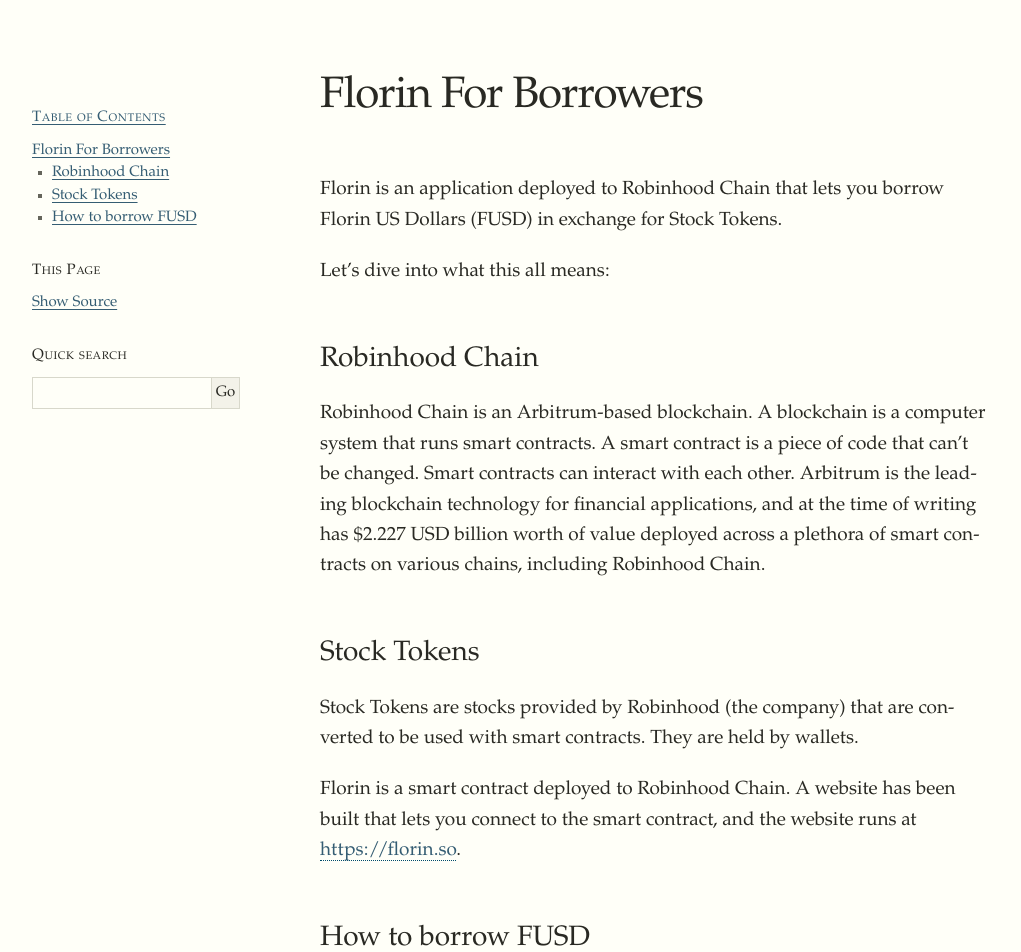
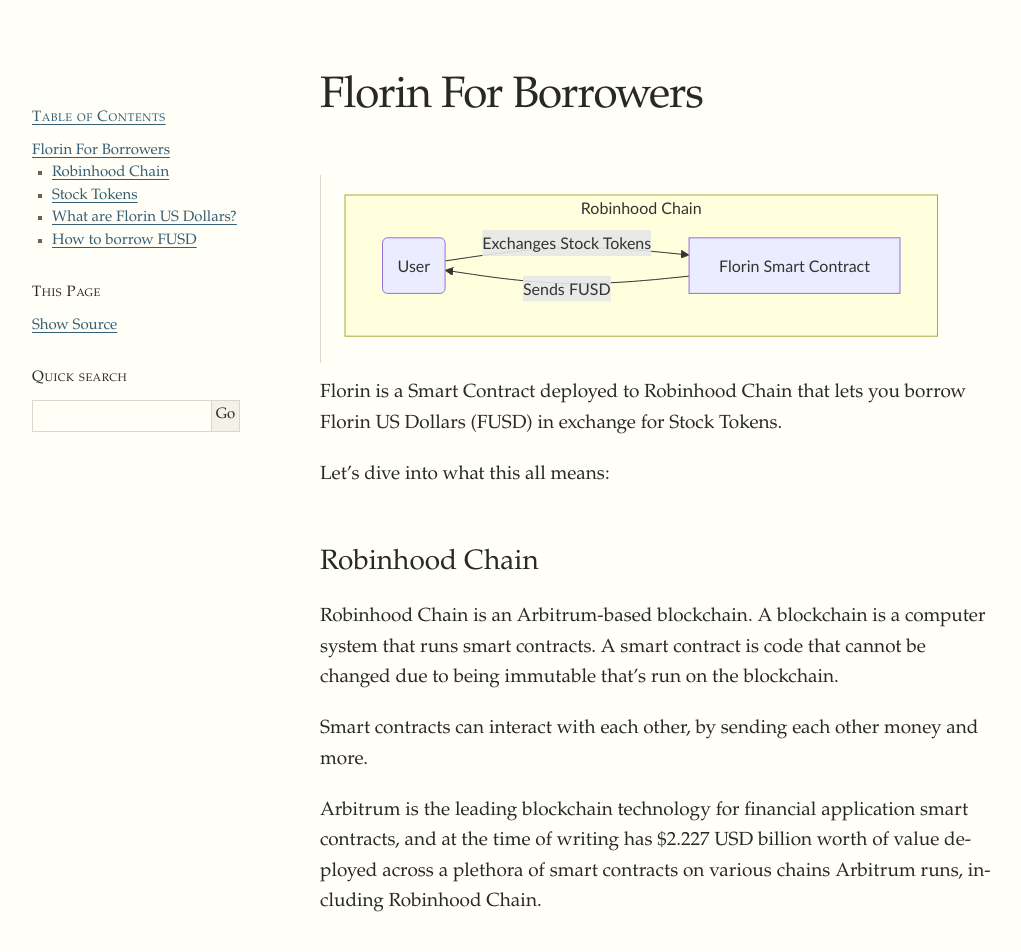
Before and after one commit to fluidity-money/florin.so, a Sphinx documentation site: the page built from docs/users.rst, in a window 1280 px wide and 1400 px high. Shown: the top 952 px of the window, without its empty margins (88-1109 px from the left). Built offline with Sphinx 7.4.7, drawn with Linux system fonts in a browser that asks for light colours; some of the changed text lies outside the part shown.

Commit message:
Update more of the explanation and add Mermaid to things

```diff
--- a/docs/conf.py
+++ b/docs/conf.py
@@ -13,7 +13,7 @@ author = 'Bayge'
 # -- General configuration ---------------------------------------------------
 # https://www.sphinx-doc.org/en/master/usage/configuration.html#general-configuration
 
-extensions = []
+extensions = ['sphinxcontrib.mermaid']
 
 templates_path = ['_templates']
 exclude_patterns = ['_build', 'Thumbs.db', '.DS_Store']
--- a/docs/requirements.txt
+++ b/docs/requirements.txt
@@ -1 +1,2 @@
 Sphinx==8.2.3
+sphinxcontrib-mermaid==2.1.1
--- a/docs/users.rst
+++ b/docs/users.rst
@@ -1,32 +1,55 @@
 Florin For Borrowers
 ====================
 
-Florin is an application deployed to Robinhood Chain that lets you borrow Florin US
+.. mermaid::
+
+	flowchart TD
+		subgraph Robinhood Chain
+			User(User)
+			-->|"Exchanges Stock Tokens"| Florin[Florin Smart Contract]
+			-->|Sends FUSD| User
+		end
+
+Florin is a Smart Contract deployed to Robinhood Chain that lets you borrow Florin US
 Dollars (FUSD) in exchange for Stock Tokens.
 
 Let's dive into what this all means:
+
 
 Robinhood Chain
 ---------------
 
 Robinhood Chain is an Arbitrum-based blockchain. A blockchain is a computer system that
-runs smart contracts. A smart contract is a piece of code that can't be changed. Smart
-contracts can interact with each other. Arbitrum is the leading blockchain technology for
-financial applications, and at the time of writing has $2.227 USD billion worth of value
-deployed across a plethora of smart contracts on various chains, including Robinhood Chain.
+runs smart contracts. A smart contract is code that cannot be changed due to being
+immutable that's run on the blockchain.
+
+Smart contracts can interact with each other, by sending each other money and more.
+
+Arbitrum is the leading blockchain technology for financial application smart contracts,
+and at the time of writing has $2.227 USD billion worth of value deployed across a
+plethora of smart contracts on various chains Arbitrum runs, including Robinhood Chain.
 
 Stock Tokens
 ------------
 
-Stock Tokens are stocks provided by Robinhood (the company) that are converted to be used with smart contracts. They are held by wallets.
+Stock Tokens are stocks provided by Robinhood (the company) that are converted to smart
+contracts. These smart contracts have ideas of balance, approving other smart contracts to
+use them, and sending them.
 
 Florin is a smart contract deployed to Robinhood Chain. A website has been built that lets
 you connect to the smart contract, and the website runs at https://florin.so.
 
+What are Florin US Dollars?
+---------------------------
+
+When the S&P500 ETF and other Stock Tokens are supplied to Florin, Florin sends a US
+dollar-denominated token that can be exchanged for the underlying collateral
+
 How to borrow FUSD
 -----------------
 
-When you supply Robinhood Stock Tokens to Florin, you receive FUSD. Watch
+When you supply Robinhood Stock Tokens to Florin, you receive FUSD. Watch Alex for a
+show-and-tell:
 
 .. raw:: html
 
```
Also changed, not shown: docs/deployment-addresses.rst (added, +52 -0 lines), docs/index.rst (+6 -2 lines).
